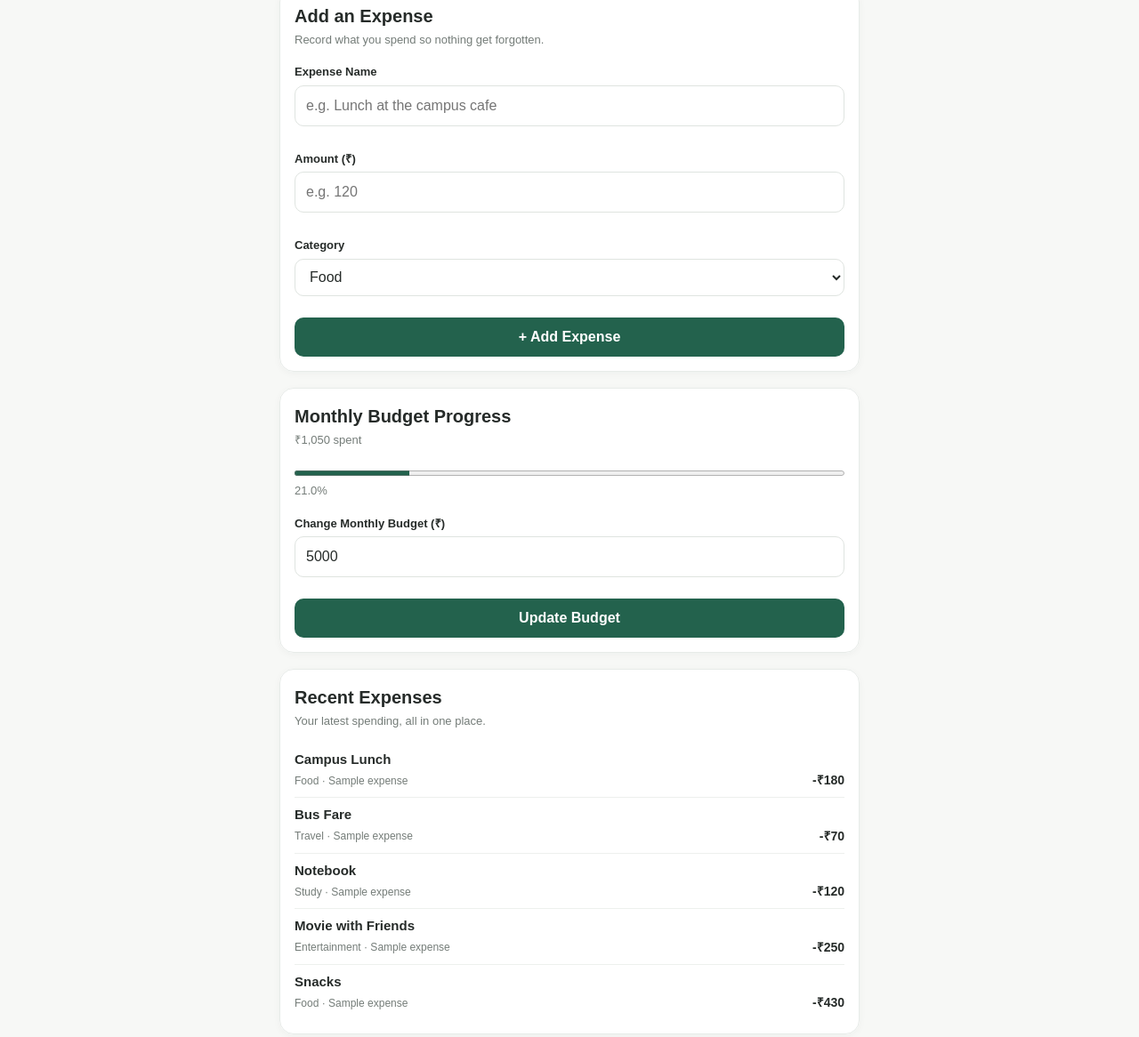
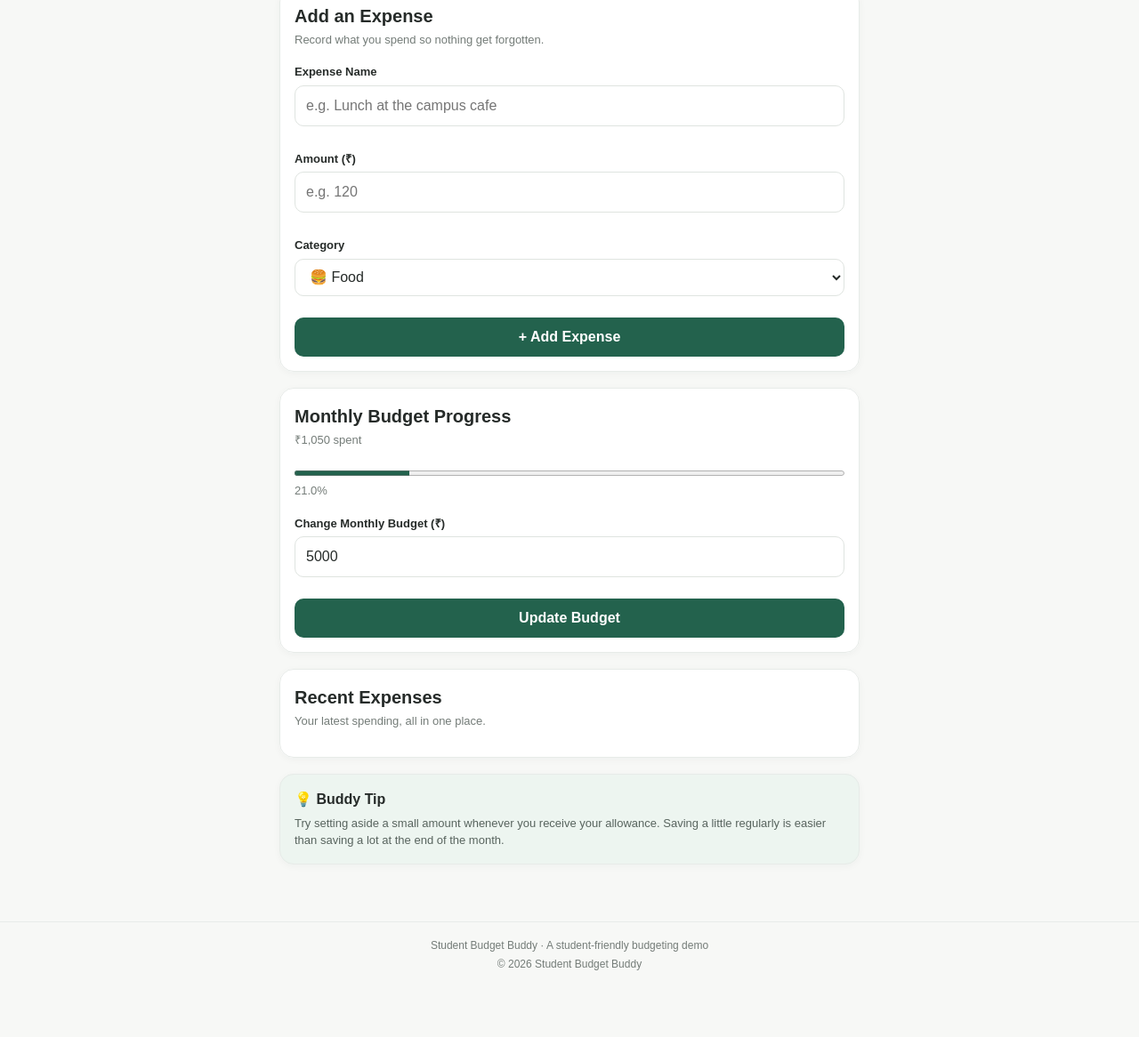
Before and after one commit to Hritik-coderX/Student-Budget-Buddy, a plain HTML site: page index.html in a window 1280 px wide. Shown: the part 823-1989 px from the top of the page at 89% size. After the commit the page ends 1933 px from the top, so only its background shows below. Drawn offline with Linux system fonts and the light colour scheme.

Commit message:
Refactor index.html with updated content and structure
Updated the HTML structure and content for the Student Budget Buddy application, including improvements to expense categories and added icons.

```diff
--- a/index.html
+++ b/index.html
@@ -1,4 +1,3 @@
-
 <!DOCTYPE html>
 <html lang="en">
 
@@ -23,7 +22,6 @@
 
     <main>
         <section id="overview">
-
             <h4>YOUR MONEY, MADE SIMPLE</h4>
             <h1>Spend Wisely. Save Steadily</h1>
             <p>A simple space to track your student allowance, manage daily expenses and work towards your savings
@@ -69,12 +67,12 @@
                     <label for="category">Category</label><br>
 
                     <select name="category" id="category" required>
-                        <option value="Food">Food</option>
-                        <option value="Travel">Travel</option>
-                        <option value="Study">Study</option>
-                        <option value="Shopping">Shopping</option>
-                        <option value="Entertainment">Entertainment</option>
-                        <option value="Other">Other</option>
+                     <option value="Food">🍔 Food</option>
+                     <option value="Travel">🚌 Travel</option>
+                    <option value="Study">📚 Study</option>
+                    <option value="Shopping">🛍️ Shopping</option>
+                    <option value="Entertainment">🎬 Entertainment</option>
+                    <option value="Other">✨ Other</option>
                     </select><br><br>
 
                     <button type="submit">+ Add Expense</button>
@@ -88,7 +86,6 @@
                 <h2>Monthly Budget Progress</h2>
 
                 <p id="spentProgressText">₹1,050 spent</p>
-
                 <progress id="budgetProgressBar" value="21" max="100"></progress>
 
                 <p id="progressPercentage">21%</p>
@@ -103,7 +100,6 @@
 
                     <button type="submit">Update Budget</button>
                 </form>
-
             </fieldset>
         </section>
 
@@ -114,39 +110,6 @@
 
                 <div id="expenseList"></div>
 
-                <article>
-                    <h3>Campus Lunch</h3>
-                    <p>Food · Sample expense</p>
-                    <p>-₹180</p>
-                </article>
-                <hr>
-
-                <article>
-                    <h3>Bus Fare</h3>
-                    <p>Travel · Sample expense</p>
-                    <p>-₹70</p>
-                </article>
-                <hr>
-
-                <article>
-                    <h3>Notebook</h3>
-                    <p>Study · Sample expense</p>
-                    <p>-₹120</p>
-                </article>
-                <hr>
-
-                <article>
-                    <h3>Movie with Friends</h3>
-                    <p>Entertainment · Sample expense</p>
-                    <p>-₹250</p>
-                </article>
-                <hr>
-
-                <article>
-                    <h3>Snacks</h3>
-                    <p>Food · Sample expense</p>
-                    <p>-₹430</p>
-                </article>
 
             </fieldset>
         </section>
```
